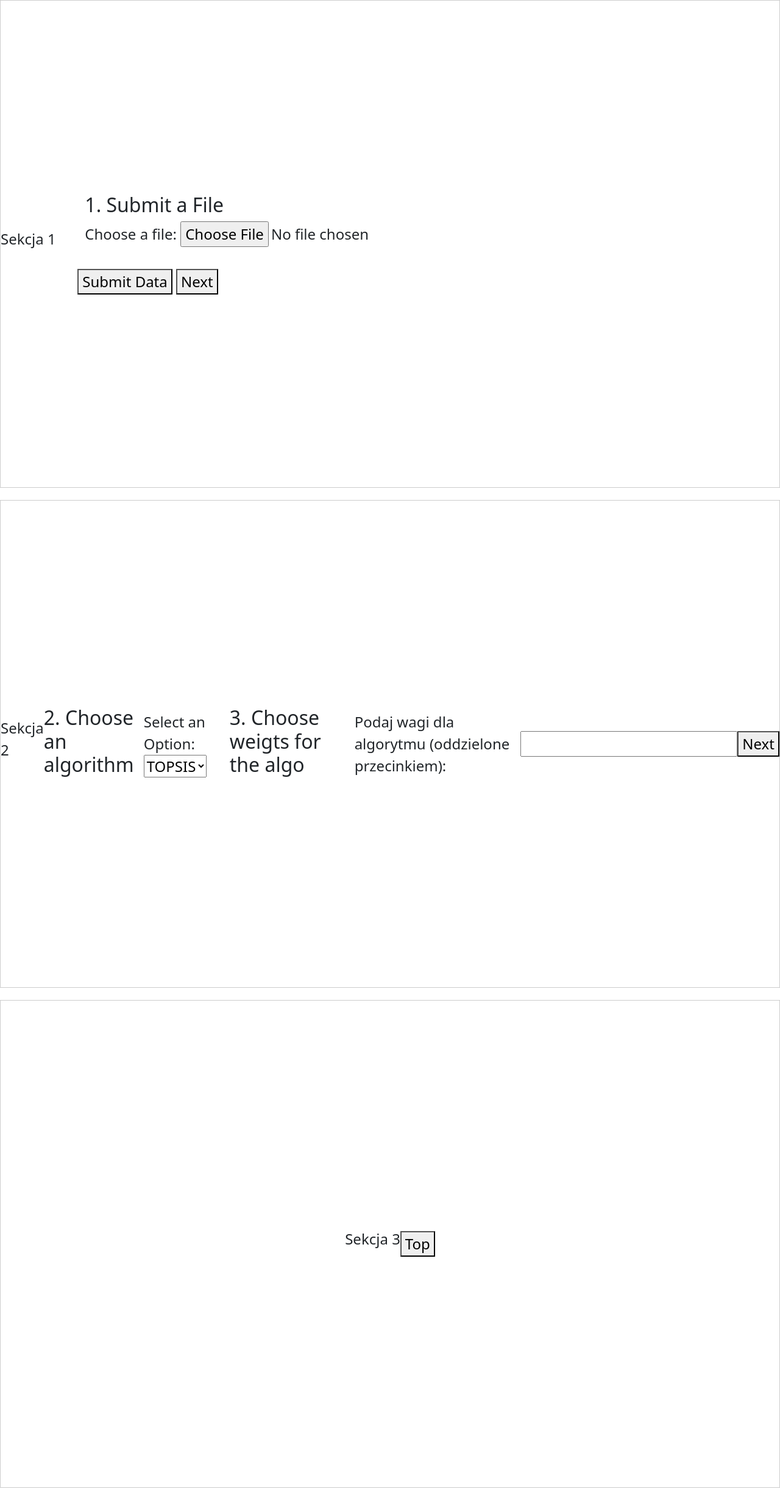
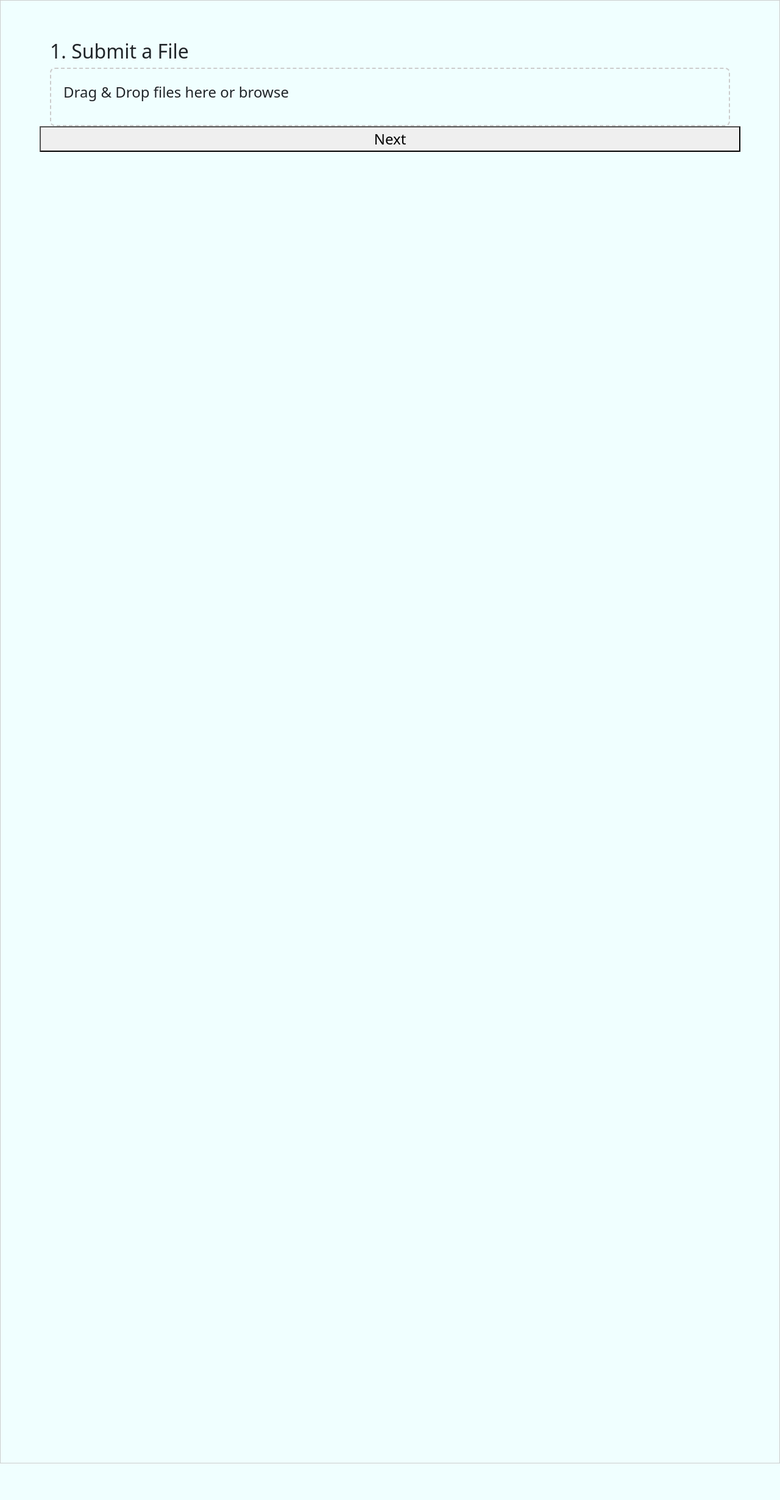
Before and after one commit to GrzybekMikolaj/DecisionSupportSystem, a FastAPI app: page / in a window 1280 px wide. Shown: the whole page at 61% size. After the commit the page ends 2400 px from the top, so only its background shows below. Run offline with FastAPI, Linux system fonts and the light colour scheme.

Commit message:
Work in progress

```diff
--- a/main.py
+++ b/main.py
@@ -3,10 +3,10 @@
 from fastapi import FastAPI
 from core.config import settings
 from apis.general_pages.route_homepage import general_pages_router
+from fastapi.staticfiles import StaticFiles
 
 def include_router(app):
 	app.include_router(general_pages_router)
-
 
 def start_application():
 	app = FastAPI(title=settings.PROJECT_NAME,version=settings.PROJECT_VERSION)
@@ -16,5 +16,7 @@
 app = start_application()
 
 @app.post("/algoEnd")
-def find_laptop(item):
+def find_laptop():
     return {"message": "Hello World"}
+
+app.mount('/', StaticFiles(directory='static'), name='static')
--- /dev/null
+++ b/static/css/style.css
@@ -0,0 +1,65 @@
+.section {
+    height: 100%;
+    width: 100%;
+    border: 1px solid #ccc;
+    display: flex;
+    flex: 1;
+    flex-grow: 1;
+    overflow-y: scroll;
+    font-size: 24px;
+    flex-direction: column;
+    flex-basis: 100vw;
+    background-color: azure;
+    margin: 0px;
+    justify-self: stretch;
+    padding: 5%;
+}
+
+.fullscreen {
+    height: 100%;
+    width: 100%;
+    height: 100vh;
+    width: 100vw;
+    margin: 0;
+    overflow-y: auto;
+    flex-wrap: wrap;
+    display: flex;
+    padding: 0px;
+    justify-items: stretch;
+    justify-content: space-evenly;
+}
+#drop-area {
+      border: 2px dashed #ccc;
+      border-radius: 8px;
+      padding: 20px;
+      cursor: pointer;
+  }
+#file-input {
+      display: none;
+  }
+
+table {
+  border-collapse: collapse;
+  border: 2px solid rgb(200, 200, 200);
+  letter-spacing: 1px;
+  font-family: sans-serif;
+  font-size: 0.8rem;
+}
+thead,
+tfoot {
+  background-color: #2e99c7;
+  color: #fff;
+}
+
+tbody {
+  background-color: #9adcf9ae;
+}
+
+td,
+th {
+  border: 1px solid rgb(190, 190, 190);
+  padding: 5px 10px;
+}
+td {
+  text-align: center;
+}
--- /dev/null
+++ b/static/js/data.js
@@ -0,0 +1,113 @@
+function dragOverHandler(event) {
+    event.preventDefault();
+    event.target.style.border = "2px dashed #aaa";
+}
+
+function dropHandler(event) {
+    event.preventDefault();
+    event.target.style.border = "2px dashed #ccc";
+
+    const files = event.dataTransfer.files;
+    handleFiles(files);
+}
+
+function handleFiles(files) {
+    const dropArea = document.getElementById('drop-area');
+    const fileInput = document.getElementById('file-input');
+    const resultDiv = document.getElementById('result'); // debug only
+
+    if (files.length > 0) {
+        var file = files[0];
+        const fileName = file.name;
+        dropArea.innerHTML = `<p>File ${fileName} selected.</p>`;
+
+        var reader = new FileReader();
+        reader.readAsText(file);
+        reader.onload = function(event) {
+            var csvdata = event.target.result;
+            csv_arr = CSVToArray(csvdata, ',');
+            // console.log(csv_arr);
+            // params_num = csv_arr[0].length - 1;
+            // console.log(params_num);
+            // resultDiv.innerHTML = csv_arr[0];
+
+            // GET data from first row
+            // TODO:
+
+            // Identify paramters for algorithm
+            // TODO
+
+            // Prepare Section 2 content and scroll to section 2
+            // TODO
+        }
+    }
+}
+
+// JavaScript function to handle post request with selected data
+function postCsvData(file) {
+    // Get data from web page
+    // var data = document.querySelector('#fileCsv').files;
+
+    // Parse data to JSON
+    console.log(file)
+    json_data = JSON.stringify({
+                userId: 1,
+                title: "User Data",
+                completed: false})
+
+    // Fetch API to send a POST request
+    fetch('/algoEnd', {
+        method: 'POST',
+        body: json_data,
+        headers: {
+            "Content-type": "application/json; charset=UTF-8"}
+    })
+    .then(response => response.json())
+    .then(data => {
+        console.log('Success:', data);
+    })
+    .catch((error) => {
+        console.error('Error:', error);
+    });
+}
+
+function CSVToArray( strData, strDelimiter ){
+    strDelimiter = (strDelimiter || ",");
+
+    var objPattern = new RegExp(
+        (
+            "(\\" + strDelimiter + "|\\r?\\n|\\r|^)" +
+
+            "(?:\"([^\"]*(?:\"\"[^\"]*)*)\"|" +
+
+            "([^\"\\" + strDelimiter + "\\r\\n]*))"
+        ),
+        "gi"
+        );
+
+    var arrData = [[]];
+    var arrMatches = null;
+
+    while (arrMatches = objPattern.exec( strData )){
+        var strMatchedDelimiter = arrMatches[ 1 ];
+
+        if (
+            strMatchedDelimiter.length &&
+            (strMatchedDelimiter != strDelimiter)
+            ){
+            arrData.push( [] );
+        }
+        if (arrMatches[ 2 ]){
+            var strMatchedValue = arrMatches[ 2 ].replace(
+                new RegExp( "\"\"", "g" ),
+                "\""
+                );
+
+        } else {
+            var strMatchedValue = arrMatches[ 3 ];
+
+        }
+        arrData[ arrData.length - 1 ].push( strMatchedValue );
+    }
+    return( arrData );
+}
--- /dev/null
+++ b/static/js/page.js
@@ -0,0 +1,16 @@
+// Pobierz wszystkie sekcje
+const sections = document.querySelectorAll('.section');
+
+// Funkcja przewijająca do konkretnej sekcji
+function scrollToSection(sectionId) {
+    const section = document.getElementById(sectionId);
+    if (section) {
+        section.scrollIntoView({ behavior: 'smooth' });
+    }
+}
+
+// JavaScript function to handle dropdown list selection
+function showSelected() {
+    var selectedValue = document.getElementById("algorithm").value;
+    alert("Selected: " + selectedValue);
+}
--- a/templates/components/button.html
+++ /dev/null
@@ -1,2 +0,0 @@
-<!-- HTML !-->
-<button class="button" role="button">Button</button>
--- a/templates/components/script-data.html
+++ /dev/null
@@ -1,98 +0,0 @@
-<!-- HTML !-->
-<script>
-    // JavaScript function to handle post request with selected data
-    function postCsvData() {
-        // Get data from web page
-        var data = document.querySelector('#fileCsv').files;
-
-        // Parse data to JSON
-        console.log(data)
-        json_data = JSON.stringify({
-                    userId: 1,
-                    title: "User Data",
-                    completed: false})
-
-        // Fetch API to send a POST request
-        fetch('/algoEnd', {
-            method: 'POST',
-            body: json_data
-        })
-        .then(response => response.json())
-        .then(data => {
-            console.log('Success:', data);
-        })
-        .catch((error) => {
-            console.error('Error:', error);
-        });
-    }
-
-    // Funkcja obsługująca wczytanie pliku CSV
-    function handleFileUpload() {
-        // Send data to backend algorithm first
-        postCsvData();
-
-        // Gather informations needed to build algorithm selection page
-        var files = document.querySelector('#fileCsv').files;
-        const resultDiv = document.getElementById('result'); // debug only
-
-        if(files.length > 0 ){
-            var file = files[0];
-            var reader = new FileReader();
-            reader.readAsText(file);
-
-            reader.onload = function(event) {
-                var csvdata = event.target.result;
-                csv_arr = CSVToArray(csvdata, ','); // Here it is, work on it
-                console.log(csv_arr);
-
-                params_num = csv_arr[0].length - 1;
-                console.log(params_num);
-
-                resultDiv.innerHTML = csv_arr[0];
-            };
-        } else{
-            alert("Please select a .csv file.");
-        }
-    }
-
-	function CSVToArray( strData, strDelimiter ){
-		strDelimiter = (strDelimiter || ",");
-
-		var objPattern = new RegExp(
-			(
-				"(\\" + strDelimiter + "|\\r?\\n|\\r|^)" +
-
-				"(?:\"([^\"]*(?:\"\"[^\"]*)*)\"|" +
-
-				"([^\"\\" + strDelimiter + "\\r\\n]*))"
-			),
-			"gi"
-			);
-
-		var arrData = [[]];
-		var arrMatches = null;
-
-        while (arrMatches = objPattern.exec( strData )){
-			var strMatchedDelimiter = arrMatches[ 1 ];
-
-			if (
-				strMatchedDelimiter.length &&
-				(strMatchedDelimiter != strDelimiter)
-				){
-				arrData.push( [] );
-			}
-			if (arrMatches[ 2 ]){
-				var strMatchedValue = arrMatches[ 2 ].replace(
-					new RegExp( "\"\"", "g" ),
-					"\""
-					);
-
-			} else {
-				var strMatchedValue = arrMatches[ 3 ];
-
-			}
-			arrData[ arrData.length - 1 ].push( strMatchedValue );
-		}
-		return( arrData );
-	}
-</script>
--- a/templates/components/script-page.html
+++ /dev/null
@@ -1,19 +0,0 @@
-<!-- HTML !-->
-<script>
-    // Pobierz wszystkie sekcje
-    const sections = document.querySelectorAll('.section');
-
-    // Funkcja przewijająca do konkretnej sekcji
-    function scrollToSection(sectionId) {
-        const section = document.getElementById(sectionId);
-        if (section) {
-            section.scrollIntoView({ behavior: 'smooth' });
-        }
-    }
-
-    // JavaScript function to handle dropdown list selection
-    function showSelected() {
-        var selectedValue = document.getElementById("algorithm").value;
-        alert("Selected: " + selectedValue);
-    }
-</script>
--- a/templates/general_pages/homepage.html
+++ /dev/null
@@ -1,54 +0,0 @@
-{% extends "shared/base.html" %}
-
-
-{% block title %}
-  <title>Optimize your choice</title>
-{% endblock %}
-
-{% block content %}
-<!-- User CSV data submission -->
-<div class="section" id="section1">
-    <p>Sekcja 1</p>
-    <div class="container">
-        <div class="container">
-            <h2>1. Submit a File</h2>
-            <form id="fileForm">
-                <label for="file">Choose a file:</label>
-                <input type="file" id="fileCsv" accept=".csv">
-                <br><br>
-            </form>
-        </div>
-        <div id="result"></div>
-        <!-- Button to Trigger Post -->
-        <button onclick="handleFileUpload()">Submit Data</button>
-        <button onclick="scrollToSection('section2')">Next</button>
-
-    </div>
-</div>
-
-<!-- Algorithm settings -->
-<div class="section" id="section2">
-    <p>Sekcja 2</p>
-
-    <h2>2. Choose an algorithm</h2>
-    <form id="algoForm">
-        <label for="dropdownAlgo">Select an Option:</label>
-        <select id="dropdownAlgo" name="Algorithm">
-            <option value="option1">TOPSIS</option>
-            <option value="option2">RSM</option>
-            <option value="option2">SCMC</option>
-        </select>
-    </form>
-
-    <h2> 3. Choose weigts for the algo</h2>
-    <label for="weightsInput">Podaj wagi dla algorytmu (oddzielone przecinkiem):</label>
-    <input type="text" id="weightsInput" required>
-    <button onclick="scrollToSection('section3')">Next</button>
-</div>
-
-<!-- Data representation -->
-<div class="section" id="section3">
-    <p>Sekcja 3</p>
-    <button onclick="scrollToSection('section1')">Top</button>
-</div>
-{% endblock %}
--- /dev/null
+++ b/templates/homepage.html
@@ -0,0 +1,60 @@
+{% extends "shared/base.html" %}
+
+{% block title %}
+  <title>Optimize your choice</title>
+{% endblock %}
+
+{% block content %}
+<div class="fullscreen">
+    <div class="section" id="section1">
+        <div class="container">
+            <h2>1. Submit a File</h2>
+            <!-- <form id="fileForm">
+                <label for="file">Choose a file:</label>
+                <input type="file" id="fileCsv" accept=".csv">
+                <br><br>
+            </form> -->
+
+            <div id="drop-area" ondrop="dropHandler(event);" ondragover="dragOverHandler(event);">
+                <p>Drag & Drop files here or <label for="file-input">browse</label></p>
+                <input type="file" id="file-input" onchange="handleFiles(this.files)">
+            </div>
+
+        </div>
+
+        <div class="container" id="result"></div>
+        <!-- Button to Trigger Post -->
+        <button onclick="scrollToSection('section2')">Next</button>
+    </div>
+
+
+    <div class="section" id="section2">
+        <p>Sekcja 2</p>
+
+        <form id="algoForm">
+            <label for="dropdownAlgo">Select an Algorithm:</label>
+            <select id="dropdownAlgo" name="Algorithm">
+                <option value="option1">TOPSIS</option>
+                <option value="option2">RSM</option>
+                <option value="option2">SCMC</option>
+            </select>
+        </form>
+
+        <label for="weightsInput">Choose algorithm parameters:</label>
+        <input type="text" id="weightsInput" required>
+        <button onclick="postCsvData()">Submit Data</button>
+        <button onclick="scrollToSection('section3')">Next</button>
+    </div>
+
+
+    <div class="section" id="section3">
+
+        <p>Sekcja 3</p>
+        <button onclick="scrollToSection('section1')">Top</button>
+        <button onclick="createTable(5, 3)">Show Result</button>
+
+        <div id="table-container"></div>
+
+    </div>
+</div>
+{% endblock %}
--- a/templates/shared/base.html
+++ b/templates/shared/base.html
@@ -6,24 +6,9 @@
     {% block title %}
     {% endblock %}
     <link href="https://cdn.jsdelivr.net/npm/bootstrap@5.3.0/dist/css/bootstrap.min.css" rel="stylesheet" integrity="sha384-9ndCyUaIbzAi2FUVXJi0CjmCapSmO7SnpJef0486qhLnuZ2cdeRhO02iuK6FUUVM" crossorigin="anonymous">
-    <link rel="icon" src="../image/icon.jpg">
+    <link rel="icon" src="favicon.ico">
 
-    <style>
-      body {
-          margin: 0;
-          padding: 0;
-      }
-
-      .section {
-          height: 800px;
-          border: 1px solid #ccc;
-          display: flex;
-          align-items: center;
-          justify-content: center;
-          font-size: 24px;
-          margin-bottom: 20px; /* Dodany margines między sekcjami */
-      }
-    </style>
+    <link rel="stylesheet" href="css/style.css">
 
   </head>
   <body>
@@ -32,8 +17,9 @@
 
     <script src="https://cdn.jsdelivr.net/npm/bootstrap@5.3.0/dist/js/bootstrap.bundle.min.js" integrity="sha384-geWF76RCwLtnZ8qwWowPQNguL3RmwHVBC9FhGdlKrxdiJJigb/j/68SIy3Te4Bkz" crossorigin="anonymous"></script>
     {% block scripts %}
-      {% include "components/script-data.html" %}
-      {% include "components/script-page.html" %}
+      <script src="js/data.js"></script>
+      <script src="js/page.js"></script>
+      <script src="js/table.js"></script>
     {% endblock %}
   </body>
 </html>
```
Also changed, not shown: apis/general_pages/route_homepage.py (+2 -5 lines), static/js/table.js (added, +71 -0 lines), templates/components/navbar.html (deleted, +0 -36 lines), static/favicon.ico (renamed from templates/image/icon.jpg).
